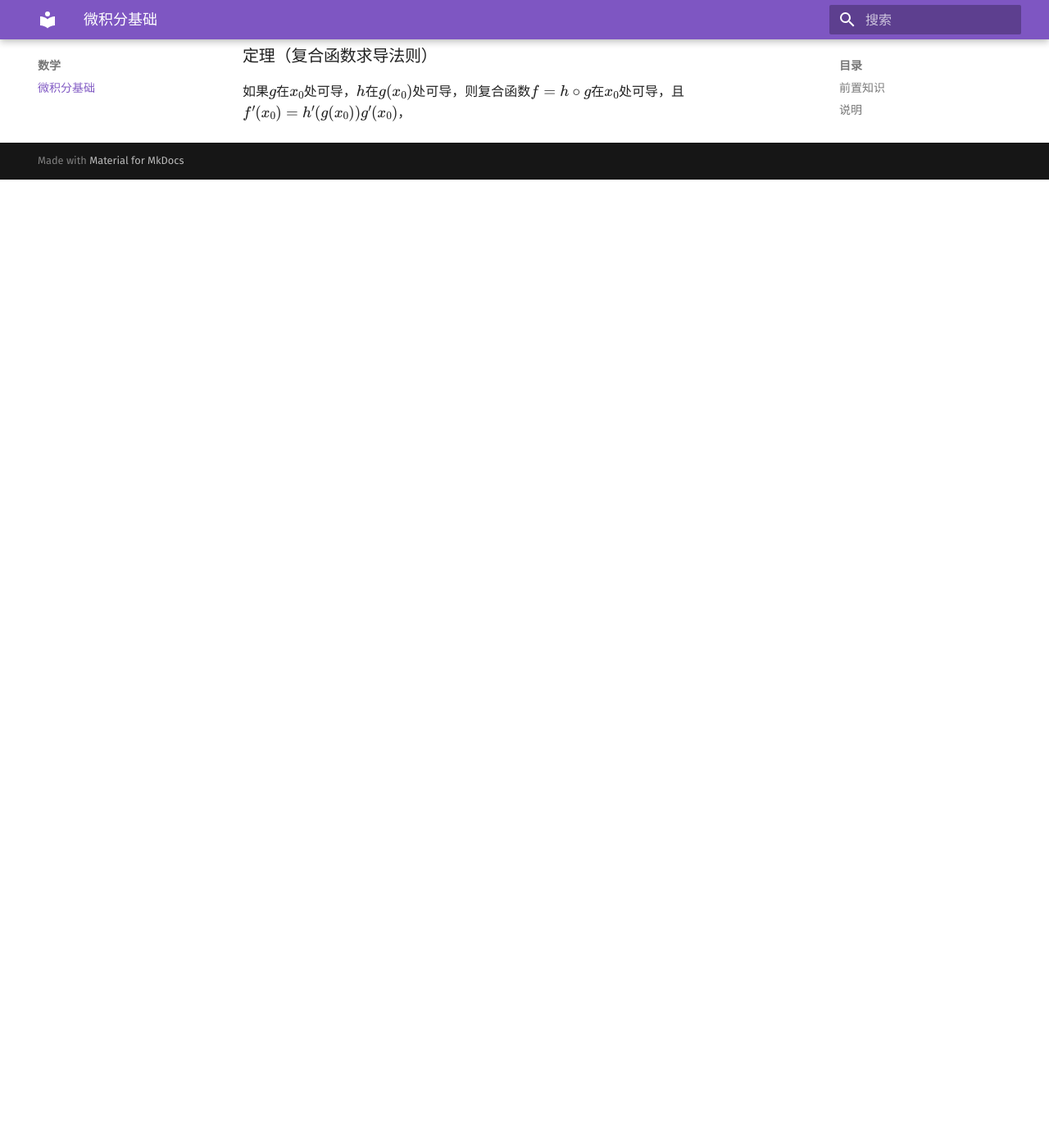
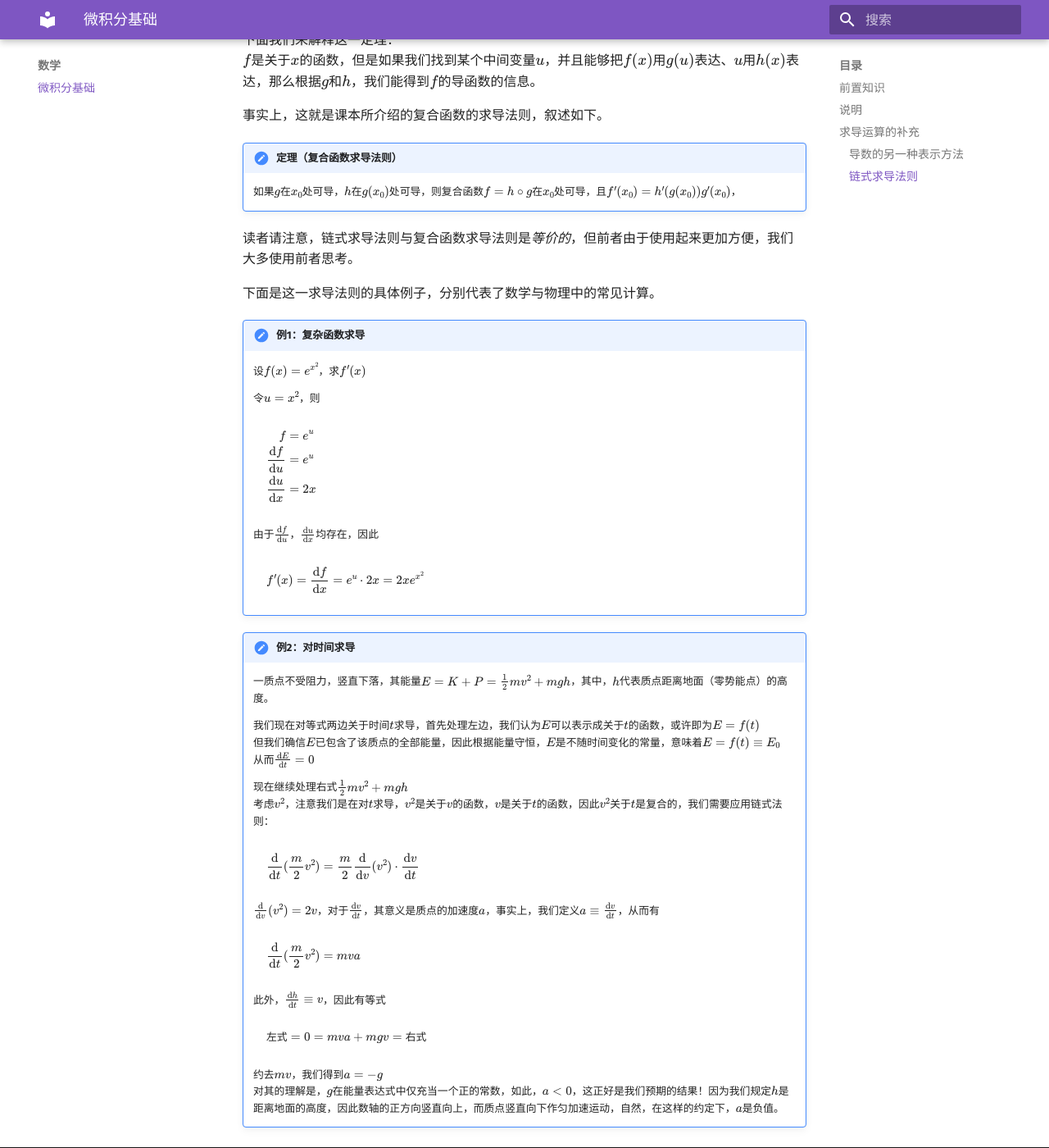
Before and after one commit to Commu-YCYZ/Commu-YCYZ, an MkDocs documentation site: the page built from docs/math/basic_calculus.md, in a window 1280 px wide and 1400 px high, scrolled down 1292 px. Shown: the whole window at 82% size. Built offline with MkDocs 1.6.1 and Material for MkDocs 9.7.7, drawn with Linux system fonts in a browser that asks for light colours; formulas are drawn with MathJax 3; before the commit the page ends 1511 px from its top, so only the background shows below that; some of the changed text lies outside the part shown.

Commit message:
feat(math/basic_calculus): 增加两个例子

```diff
--- a/docs/math/basic_calculus.md
+++ b/docs/math/basic_calculus.md
@@ -11,9 +11,9 @@
 读者在阅读时应注意：
 
 - 如果仅仅具有高中课内知识，则不必深究证明细节，只需学会本文中的例子，并且会举一反三即可，这也是作者写作本文的目的。
-- 阅读时遇到障碍是正常的，如果仅浏览一遍就全部掌握，说明读者已经积累了相当多的例子，拥有了一定的直觉，建议读者继续学习级数，多元函数等知识，或者学习极限理论，从而拥有更加严谨的理解。
+- 阅读时遇到障碍是正常的，如果仅浏览一遍就全部掌握，说明读者已经积累了相当多的例子，拥有了一定的直觉，建议读者继续学习级数，多元函数等知识；或者学习极限理论，从而拥有更加严谨的理解。
 
-## 链式求导法则
+## 求导运算的补充
 
 在高中课本中并没有正式介绍**链式求导法则(Chain Rule)**，但是学习这一知识后能降低复杂函数求导的思维负担，并且链式求导法则对于进一步学习物理是必须的。
 
@@ -25,12 +25,61 @@ $\equiv$是一种数学符号，表示*恒等于*，也常常表示*被定义为
 
 我们马上可以看到，这样表示导数有若干好处。
 
-### 定理（链式求导法则）
+### 链式求导法则
 
-$$\frac{\mathrm{d}f}{\mathrm{d}x}=\frac{\mathrm{d}f}{\mathrm{d}u}\frac{\mathrm{d}u}{\mathrm{d}x}$$
+!!! note "定理（链式求导法则）"
+    若$\frac{\mathrm{d}f}{\mathrm{d}u}$，$\frac{\mathrm{d}u}{\mathrm{d}x}$均存在，则
 
-下面我们来解释这一定理：$f$是关于$x$的函数，但是如果我们找到某个中间变量$u$，并且能够把$f(x)$用$g(u)$表达、$u$用$h(x)$表达，那么根据$g$和$h$，我们能得到$f$的导函数的信息。事实上，这就是课本所介绍的复合函数的求导法则，叙述如下。
+    $$\frac{\mathrm{d}f}{\mathrm{d}x}=\frac{\mathrm{d}f}{\mathrm{d}u}\frac{\mathrm{d}u}{\mathrm{d}x}$$
 
-### 定理（复合函数求导法则）
+下面我们来解释这一定理：
+$f$是关于$x$的函数，但是如果我们找到某个中间变量$u$，并且能够把$f(x)$用$g(u)$表达、$u$用$h(x)$表达，那么根据$g$和$h$，我们能得到$f$的导函数的信息。
 
-如果$g$在$x_0$处可导，$h$在$g(x_0)$处可导，则复合函数$f=h\circ g$在$x_0$处可导，且$f^\prime(x_0)=h^\prime(g(x_0))g^\prime(x_0)$，
+事实上，这就是课本所介绍的复合函数的求导法则，叙述如下。
+
+!!! note "定理（复合函数求导法则）"
+
+    如果$g$在$x_0$处可导，$h$在$g(x_0)$处可导，则复合函数$f=h\circ g$在$x_0$处可导，且$f^\prime(x_0)=h^\prime(g(x_0))g^\prime(x_0)$，
+
+读者请注意，链式求导法则与复合函数求导法则是*等价的*，但前者由于使用起来更加方便，我们大多使用前者思考。
+
+下面是这一求导法则的具体例子，分别代表了数学与物理中的常见计算。
+
+!!! note "例1：复杂函数求导"
+    设$f(x)=e^{x^2}$，求$f^\prime(x)$
+
+    令$u=x^2$，则
+
+    $$\begin{aligned}
+    f&=e^u\\
+    \frac{\mathrm{d}f}{\mathrm{d}u}&=e^u\\
+    \frac{\mathrm{d}u}{\mathrm{d}x}&=2x\\
+    \end{aligned}$$
+
+    由于$\frac{\mathrm{d}f}{\mathrm{d}u}$，$\frac{\mathrm{d}u}{\mathrm{d}x}$均存在，因此
+
+    $$f^\prime(x)=\frac{\mathrm{d}f}{\mathrm{d}x}=e^u \cdot 2x=2xe^{x^2}$$
+
+!!! note "例2：对时间求导"
+    一质点不受阻力，竖直下落，其能量$E=K+P=\frac{1}{2}mv^2+mgh$，其中，$h$代表质点距离地面（零势能点）的高度。
+
+    我们现在对等式两边关于时间$t$求导，首先处理左边，我们认为$E$可以表示成关于$t$的函数，或许即为$E=f(t)$
+    但我们确信$E$已包含了该质点的全部能量，因此根据能量守恒，$E$是不随时间变化的常量，意味着$E=f(t)\equiv E_0$
+    从而$\frac{\mathrm{d}E}{\mathrm{d}t}=0$
+
+
+    现在继续处理右式$\frac{1}{2}mv^2+mgh$
+    考虑$v^2$，注意我们是在对$t$求导，$v^2$是关于$v$的函数，$v$是关于$t$的函数，因此$v^2$关于$t$是复合的，我们需要应用链式法则：
+
+    $$\frac{\mathrm{d}}{\mathrm{d}t}(\frac{m}{2}v^2)=\frac{m}{2}\frac{\mathrm{d}}{\mathrm{d}v}(v^2)\cdot \frac{\mathrm{d}v}{\mathrm{d}t}$$
+
+    $\frac{\mathrm{d}}{\mathrm{d}v}(v^2)=2v$，对于$\frac{\mathrm{d}v}{\mathrm{d}t}$，其意义是质点的加速度$a$，事实上，我们定义$a\equiv\frac{\mathrm{d}v}{\mathrm{d}t}$，从而有
+
+    $$\frac{\mathrm{d}}{\mathrm{d}t}(\frac{m}{2}v^2)=mva$$
+
+    此外，$\frac{\mathrm{d}h}{\mathrm{d}t}\equiv v$，因此有等式
+
+    $$\text{左式}=0=mva+mgv=\text{右式}$$
+
+    约去$mv$，我们得到$a=-g$
+    对其的理解是，$g$在能量表达式中仅充当一个正的常数，如此，$a<0$，这正好是我们预期的结果！因为我们规定$h$是距离地面的高度，因此数轴的正方向竖直向上，而质点竖直向下作匀加速运动，自然，在这样的约定下，$a$是负值。
```
